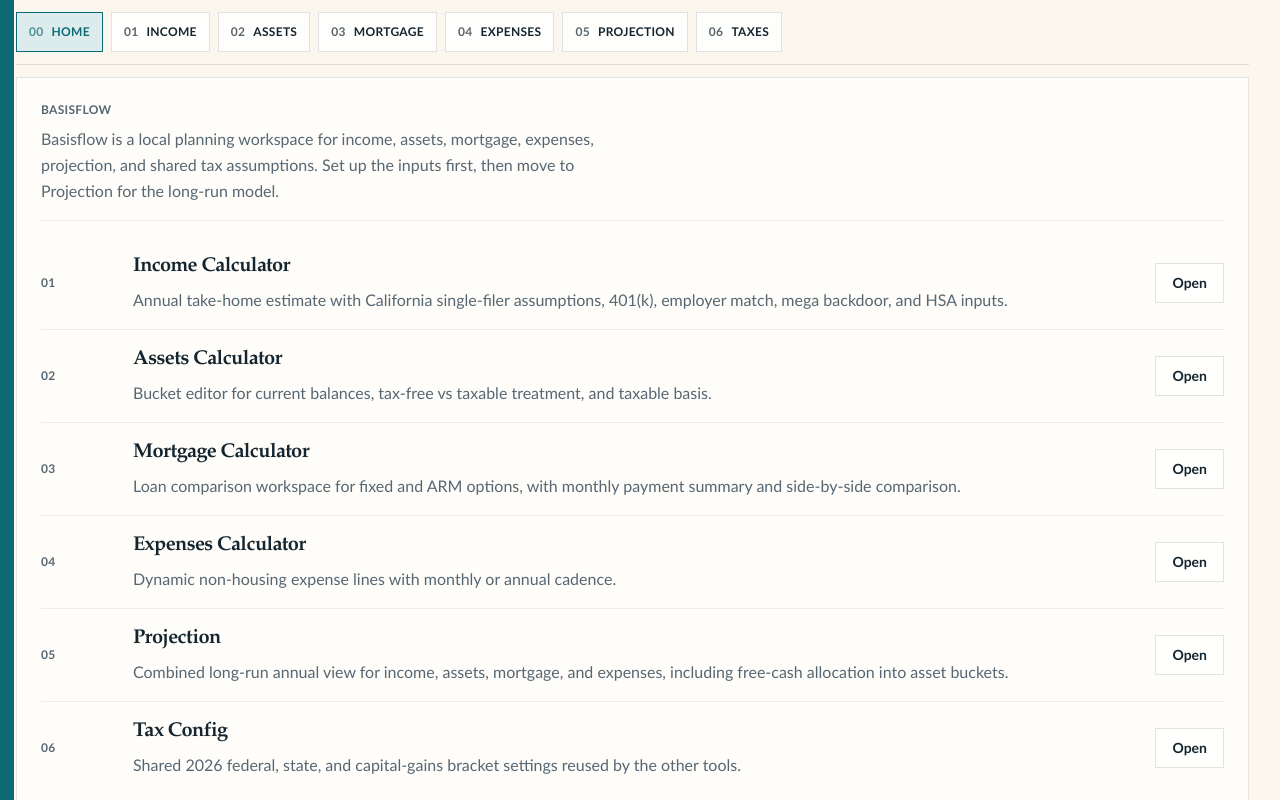
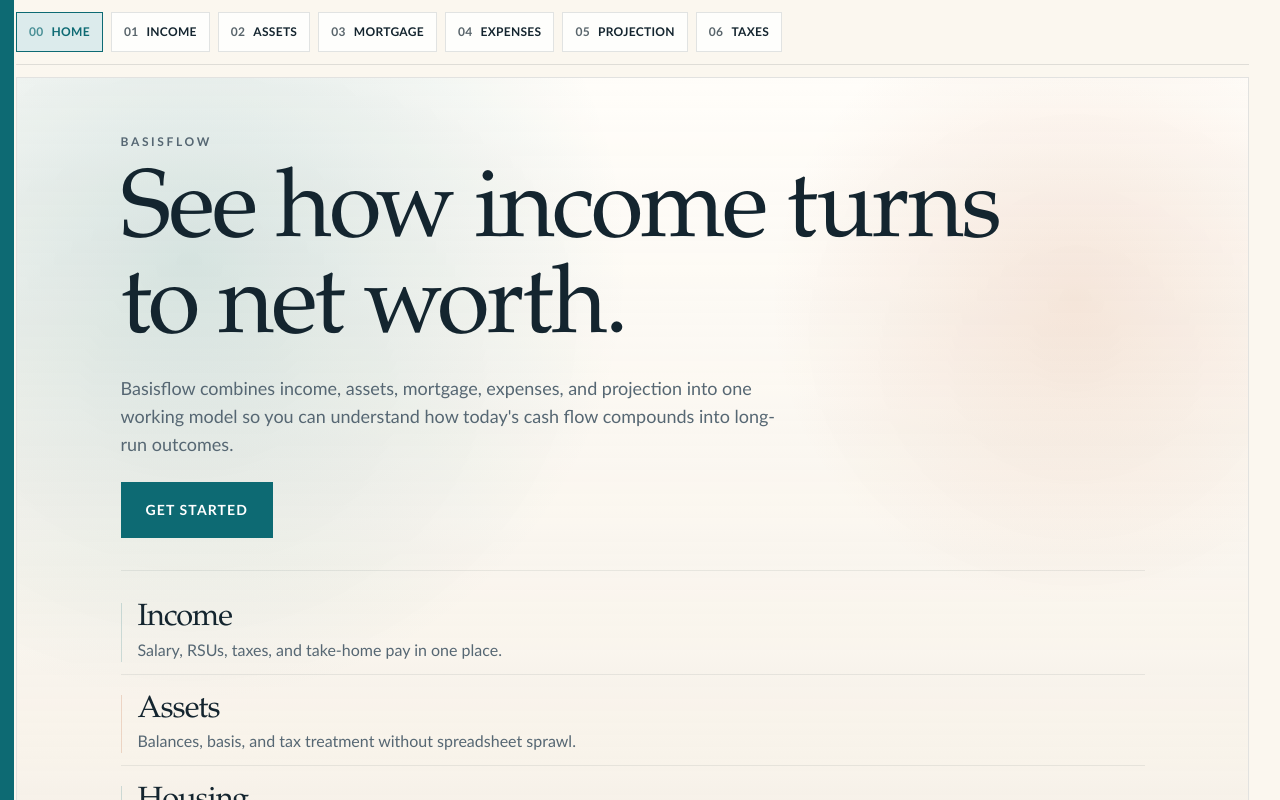
Before and after one commit to exilium-com/basisflow, a React (Vite) app: page / in a window 1280 px wide. Shown: the top 800 px of the page. Built offline with nearby package versions, Linux system fonts and the light colour scheme.

Commit message:
better home page, other improvements

```diff
--- a/src/App.jsx
+++ b/src/App.jsx
@@ -7,16 +7,6 @@
 import { ExpensesPage } from "./pages/ExpensesPage";
 import { ProjectionPage } from "./pages/ProjectionPage";
 import { TaxConfigPage } from "./pages/TaxConfigPage";
-
-const LEGACY_ROUTES = [
-  ["/index.html", "/"],
-  ["/income.html", "/income"],
-  ["/mortgage.html", "/mortgage"],
-  ["/savings.html", "/assets"],
-  ["/expenses.html", "/expenses"],
-  ["/projection.html", "/projection"],
-  ["/tax-config.html", "/taxes"],
-];
 
 export function App() {
   return (
@@ -28,9 +18,6 @@
       <Route path="/expenses" element={<ExpensesPage />} />
       <Route path="/projection" element={<ProjectionPage />} />
       <Route path="/taxes" element={<TaxConfigPage />} />
-      {LEGACY_ROUTES.map(([from, to]) => (
-        <Route key={from} path={from} element={<Navigate to={to} replace />} />
-      ))}
       <Route path="*" element={<Navigate to="/" replace />} />
     </Routes>
   );
--- a/src/lib/expensesModel.js
+++ b/src/lib/expensesModel.js
@@ -34,24 +34,10 @@
   };
 }
 
-function getLegacyExpenses(parsed) {
-  const legacyDefs = [
-    ["Essentials", parsed?.essentialsMonthly],
-    ["Lifestyle", parsed?.lifestyleMonthly],
-    ["Irregular / Travel", parsed?.irregularMonthly],
-    ["Other", parsed?.otherMonthly],
-  ];
-
-  return legacyDefs.map(([name, monthly]) =>
-    normalizeExpense({ name, monthly }),
-  );
-}
-
 export function normalizeExpensesState(parsed, fallback) {
-  const expenses =
-    Array.isArray(parsed?.expenses) && parsed.expenses.length
-      ? parsed.expenses.map((expense) => normalizeExpense(expense))
-      : getLegacyExpenses(parsed);
+  const expenses = Array.isArray(parsed?.expenses)
+    ? parsed.expenses.map((expense) => normalizeExpense(expense))
+    : fallback.expenses;
 
   return {
     expenses,
--- a/src/pages/AssetsPage.jsx
+++ b/src/pages/AssetsPage.jsx
@@ -204,7 +204,6 @@
       label: "Tax-deferred assets",
       value: usd(totals.taxDeferredCurrentTotal),
     },
-    { label: "Bucket count", value: String(inputs.buckets.length) },
   ];
 
   return (
@@ -250,7 +249,7 @@
                         ? undefined
                         : () => removeBucket(bucket.id)
                     }
-                    detailsTitle="Bucket details"
+                    detailsTitle="Asset details"
                     detailsOpen={bucket.detailsOpen}
                     onToggleDetails={(open) =>
                       updateBucket(bucket.id, { detailsOpen: open })
@@ -326,24 +325,6 @@
             </div>
           </Section>
 
-          <Section title="Current Bucket Snapshot" divider>
-            <table>
-              <thead>
-                <tr>
-                  <th>Bucket</th>
-                  <th>Current value</th>
-                </tr>
-              </thead>
-              <tbody>
-                {inputs.buckets.map((bucket) => (
-                  <tr key={bucket.id}>
-                    <td>{bucket.label}</td>
-                    <td>{usd(bucket.current)}</td>
-                  </tr>
-                ))}
-              </tbody>
-            </table>
-          </Section>
         </WorkspaceLayout>
       </main>
     </PageShell>
--- a/src/pages/HomePage.jsx
+++ b/src/pages/HomePage.jsx
@@ -1,91 +1,125 @@
 import React from "react";
 import { ActionButton } from "../components/ActionButton";
 import { PageShell } from "../components/PageShell";
-import { NAV_ITEMS } from "../lib/nav";
 import { pageSectionClass, surfaceClass } from "../lib/ui";
 
-const TOOL_ROWS = [
+const TOOL_AREAS = [
   {
-    key: "income",
-    title: "Income Calculator",
-    description:
-      "Annual take-home estimate with California single-filer assumptions, 401(k), employer match, mega backdoor, and HSA inputs.",
+    title: "Income",
+    description: "Salary, RSUs, taxes, and take-home pay in one place.",
+    accent: "var(--teal)",
+    border: "rgba(13,106,115,0.18)",
   },
   {
-    key: "assets",
-    title: "Assets Calculator",
-    description:
-      "Bucket editor for current balances, tax-free vs taxable treatment, and taxable basis.",
+    title: "Assets",
+    description: "Balances, basis, and tax treatment without spreadsheet sprawl.",
+    accent: "var(--clay)",
+    border: "rgba(197,107,61,0.22)",
   },
   {
-    key: "mortgage",
-    title: "Mortgage Calculator",
-    description:
-      "Loan comparison workspace for fixed and ARM options, with monthly payment summary and side-by-side comparison.",
+    title: "Housing",
+    description: "Mortgage cost, down payment, and home equity impact.",
+    accent: "var(--teal)",
+    border: "rgba(13,106,115,0.18)",
   },
   {
-    key: "expenses",
-    title: "Expenses Calculator",
-    description:
-      "Dynamic non-housing expense lines with monthly or annual cadence.",
-  },
-  {
-    key: "projection",
     title: "Projection",
-    description:
-      "Combined long-run annual view for income, assets, mortgage, and expenses, including free-cash allocation into asset buckets.",
-  },
-  {
-    key: "taxes",
-    title: "Tax Config",
-    description:
-      "Shared 2026 federal, state, and capital-gains bracket settings reused by the other tools.",
+    description: "A long-run view of how cash flow compounds into net worth.",
+    accent: "var(--clay)",
+    border: "rgba(197,107,61,0.22)",
   },
 ];
+
+const mutedText = { color: "var(--ink-soft)" };
+const sectionBorder = { borderColor: "var(--line-soft)" };
 
 export function HomePage() {
   return (
     <PageShell>
-      <main className={surfaceClass}>
-        <section className={pageSectionClass}>
-          <div className="border-b border-(--line-soft) pb-4">
-            <p
-              className="text-xs font-extrabold uppercase tracking-wide
-                text-(--ink-soft)"
-            >
-              Basisflow
-            </p>
-            <p className="mt-2 max-w-prose leading-relaxed text-(--ink-soft)">
-              Basisflow is a local planning workspace for income, assets,
-              mortgage, expenses, projection, and shared tax assumptions. Set
-              up the inputs first, then move to Projection for the long-run
-              model.
-            </p>
+      <main className={`${surfaceClass} flex-1 overflow-hidden`}>
+        <section className="relative isolate flex flex-1 overflow-hidden">
+          <div
+            className="pointer-events-none absolute inset-0 opacity-90"
+            aria-hidden="true"
+          >
+            <div
+              className="absolute inset-0"
+              style={{
+                background:
+                  "radial-gradient(circle at 14% 20%, rgba(13,106,115,0.18), transparent 34%), radial-gradient(circle at 86% 24%, rgba(197,107,61,0.16), transparent 24%), linear-gradient(180deg, rgba(255,253,249,0.98), rgba(239,230,216,0.68))",
+              }}
+            />
+            <div
+              className="absolute h-72 w-72 rounded-full"
+              style={{
+                right: "-8%",
+                bottom: "-18%",
+                background: "rgba(13,106,115,0.08)",
+              }}
+            />
           </div>
 
-          <div className="mt-4 grid gap-0">
-            {TOOL_ROWS.map((row) => {
-              const nav = NAV_ITEMS.find((item) => item.key === row.key);
-              return (
-                <article key={row.key} className="flex flex-col gap-3 border-t border-(--line-soft) py-4 first:border-t-0 md:flex-row md:items-center">
-                  <div className="w-20 text-xs font-extrabold uppercase tracking-wide text-(--ink-soft)">
-                    {nav.index}
-                  </div>
-                  <div className="min-w-0 flex-1">
-                    <h2 className="text-xl font-bold">{row.title}</h2>
-                    <p className="mt-1.5 leading-relaxed text-(--ink-soft)">
-                      {row.description}
-                    </p>
-                  </div>
+          <div className={`${pageSectionClass} relative flex flex-1`}>
+            <div className="home-reveal mx-auto grid flex-1 max-w-5xl content-center gap-8 py-6 md:py-8">
+              <div className="grid gap-4">
+                <p
+                  className="text-xs font-extrabold uppercase"
+                  style={{ ...mutedText, letterSpacing: "0.22em" }}
+                >
+                  Basisflow
+                </p>
+                <h1
+                  className="max-w-4xl leading-none"
+                  style={{ fontSize: "clamp(3rem, 8vw, 6rem)" }}
+                >
+                  See how income turns to net worth.
+                </h1>
+                <p
+                  className="home-reveal home-delay-1 max-w-2xl text-base leading-7 md:text-lg"
+                  style={mutedText}
+                >
+                  Basisflow combines income, assets, mortgage, expenses, and
+                  projection into one working model so you can understand how
+                  today&apos;s cash flow compounds into long-run outcomes.
+                </p>
+                <div className="home-reveal home-delay-2 pt-2">
                   <ActionButton
-                    className="justify-self-start whitespace-nowrap"
-                    to={nav.to}
+                    to="/income"
+                    className="h-14 px-6 text-base font-extrabold uppercase"
+                    style={{
+                      backgroundColor: "var(--teal)",
+                      borderColor: "var(--teal)",
+                      color: "var(--white)",
+                      letterSpacing: "0.08em",
+                    }}
                   >
-                    Open
+                    Get started
                   </ActionButton>
-                </article>
-              );
-            })}
+                </div>
+              </div>
+
+              <div className="grid gap-2 border-t pt-5" style={sectionBorder}>
+                {TOOL_AREAS.map((item) => (
+                  <article
+                    key={item.title}
+                    className="home-reveal home-delay-2 border-b py-3 transition duration-200 hover:translate-x-1"
+                    style={sectionBorder}
+                  >
+                    <div className="grid gap-1 border-l pl-4" style={{ borderColor: item.border }}>
+                      <h2
+                        className="leading-none"
+                        style={{ fontSize: "clamp(1.5rem, 2.4vw, 2.4rem)" }}
+                      >
+                        {item.title}
+                      </h2>
+                      <p className="max-w-xl leading-6" style={mutedText}>
+                        {item.description}
+                      </p>
+                    </div>
+                  </article>
+                ))}
+              </div>
+            </div>
           </div>
         </section>
       </main>
```
Also changed, not shown: src/pages/IncomePage.jsx (+59 -80 lines), src/lib/assetsModel.js, src/lib/mortgageModel.js, src/lib/projectionModel.js.
